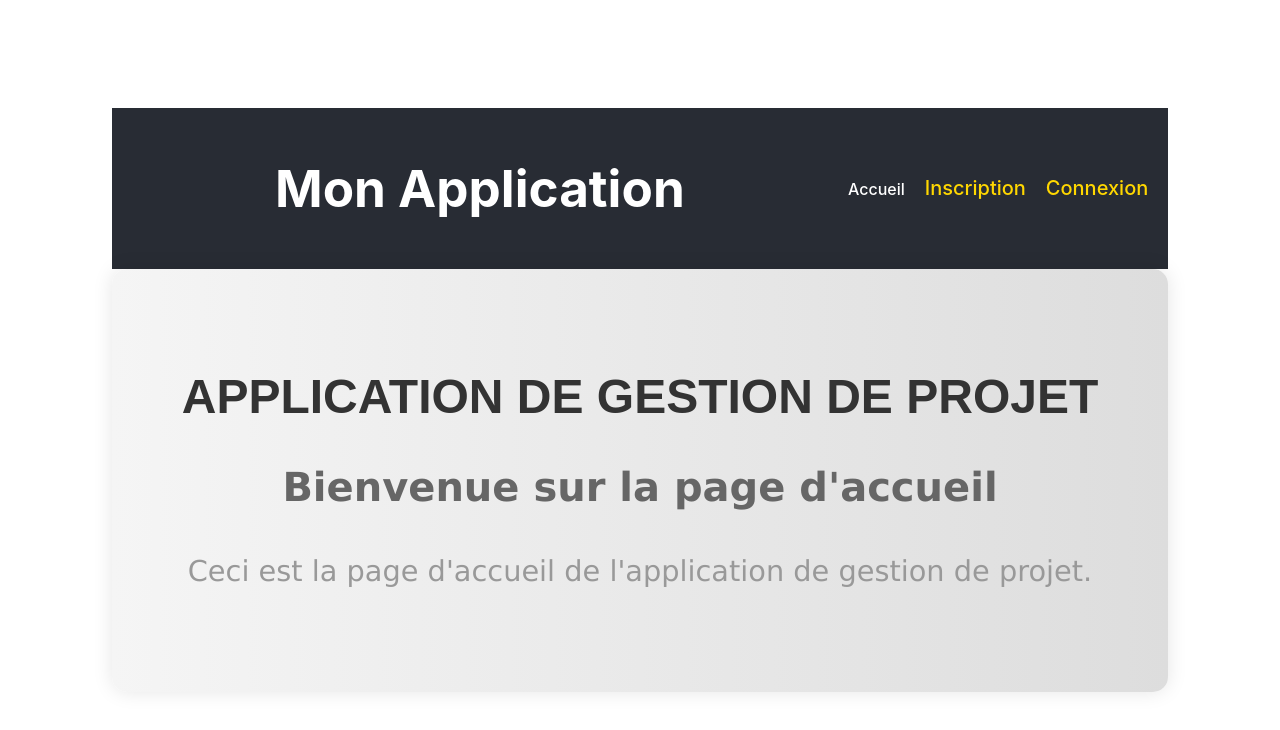
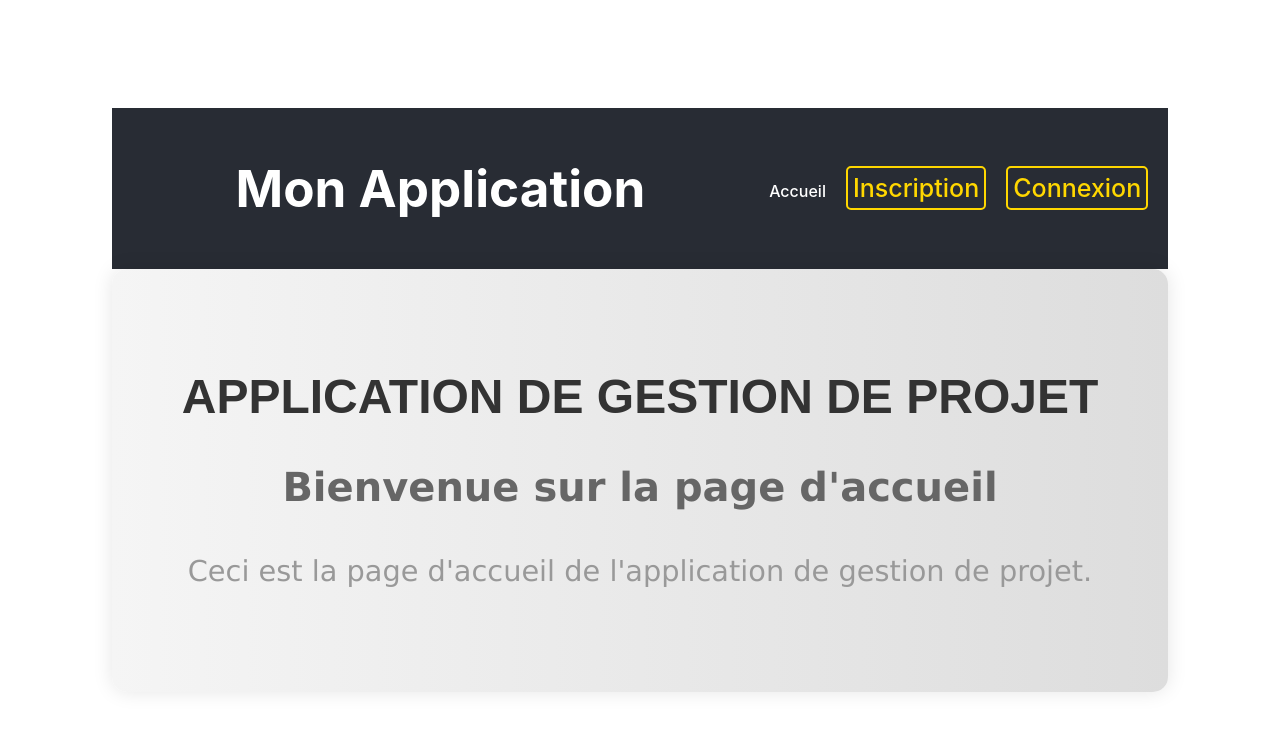
Before and after one commit to yacine977/frontend-gestion-projet, a React (Vite) app: page / in a window 1280 px wide. Shown: the top 730 px of the page. Built offline with nearby package versions, Linux system fonts and the light colour scheme.

Commit message:
Amélioration de la visibilité des boutons Inscription, Connexion et Déconnexion

```diff
--- a/src/composants/NavBar.jsx
+++ b/src/composants/NavBar.jsx
@@ -34,14 +34,14 @@ function NavBar() {
             <Link to="/creer-reunion" style={{ color: 'white', textDecoration: 'none', margin: '0 10px' }}>Créer une réunion</Link>
             <div style={{ color: 'white', marginLeft: '10px' }}>
               Connecté en tant que : <strong>{user.email}</strong>
-            </div>
-            <Link to="/deconnexion" style={{ color: '#FF4500', textDecoration: 'none', margin: '0 10px', fontSize: '20px' }}>Déconnexion</Link>
+            </div><br />
+            <Link to="/deconnexion" style={{ color: '#FF4500', backgroundColor: '#282c34', textDecoration: 'none', margin: '0 10px', fontSize: '25px', padding: '5px', borderRadius: '5px', border: '2px solid #FF4500' }}>Déconnexion</Link>
           </>
         )}
         {!user && (
           <>
-            <Link to="/inscription" style={{ color: '#FFD700', textDecoration: 'none', margin: '0 10px', fontSize: '20px' }}>Inscription</Link>
-            <Link to="/connexion" style={{ color: '#FFD700', textDecoration: 'none', margin: '0 10px', fontSize: '20px' }}>Connexion</Link>
+            <Link to="/inscription" style={{ color: '#FFD700', backgroundColor: '#282c34', textDecoration: 'none', margin: '0 10px', fontSize: '25px', padding: '5px', borderRadius: '5px', border: '2px solid #FFD700' }}>Inscription</Link>
+            <Link to="/connexion" style={{ color: '#FFD700', backgroundColor: '#282c34', textDecoration: 'none', margin: '0 10px', fontSize: '25px', padding: '5px', borderRadius: '5px', border: '2px solid #FFD700' }}>Connexion</Link>
           </>
         )}
       </div>
```
